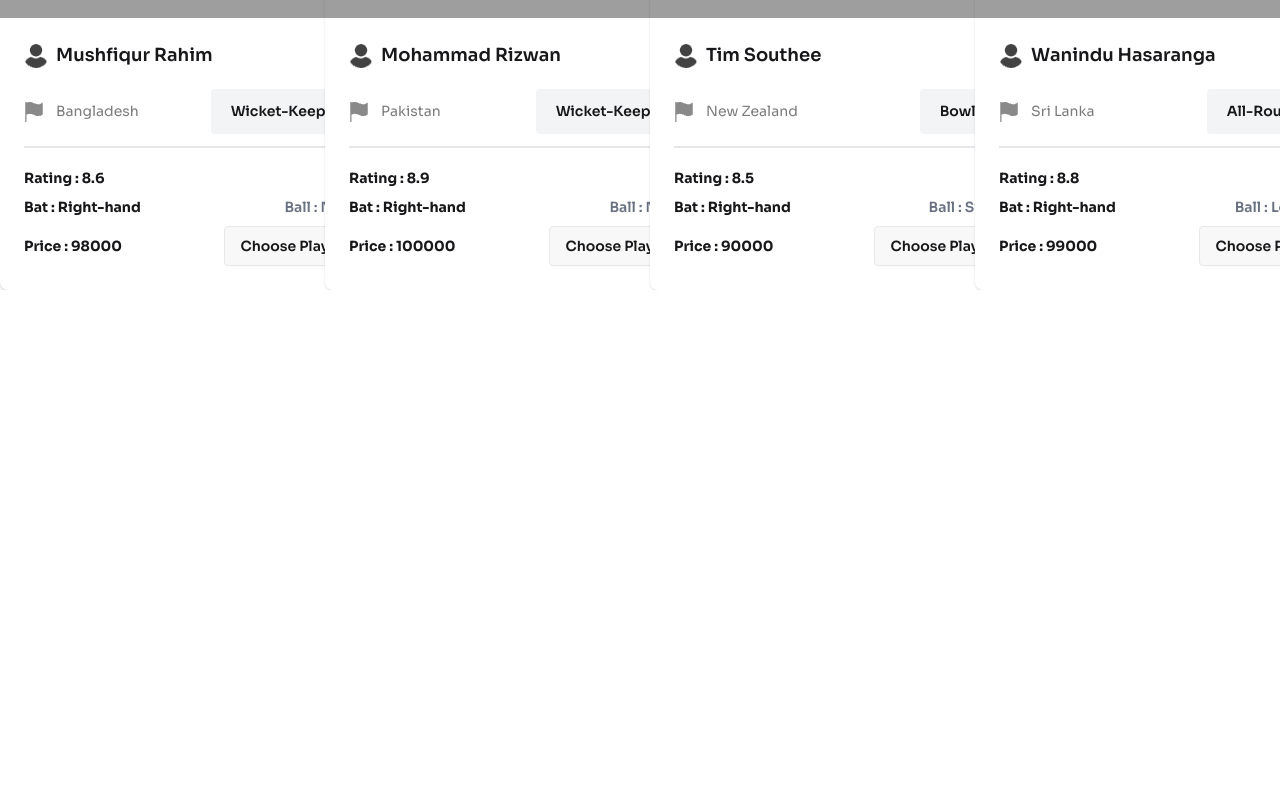
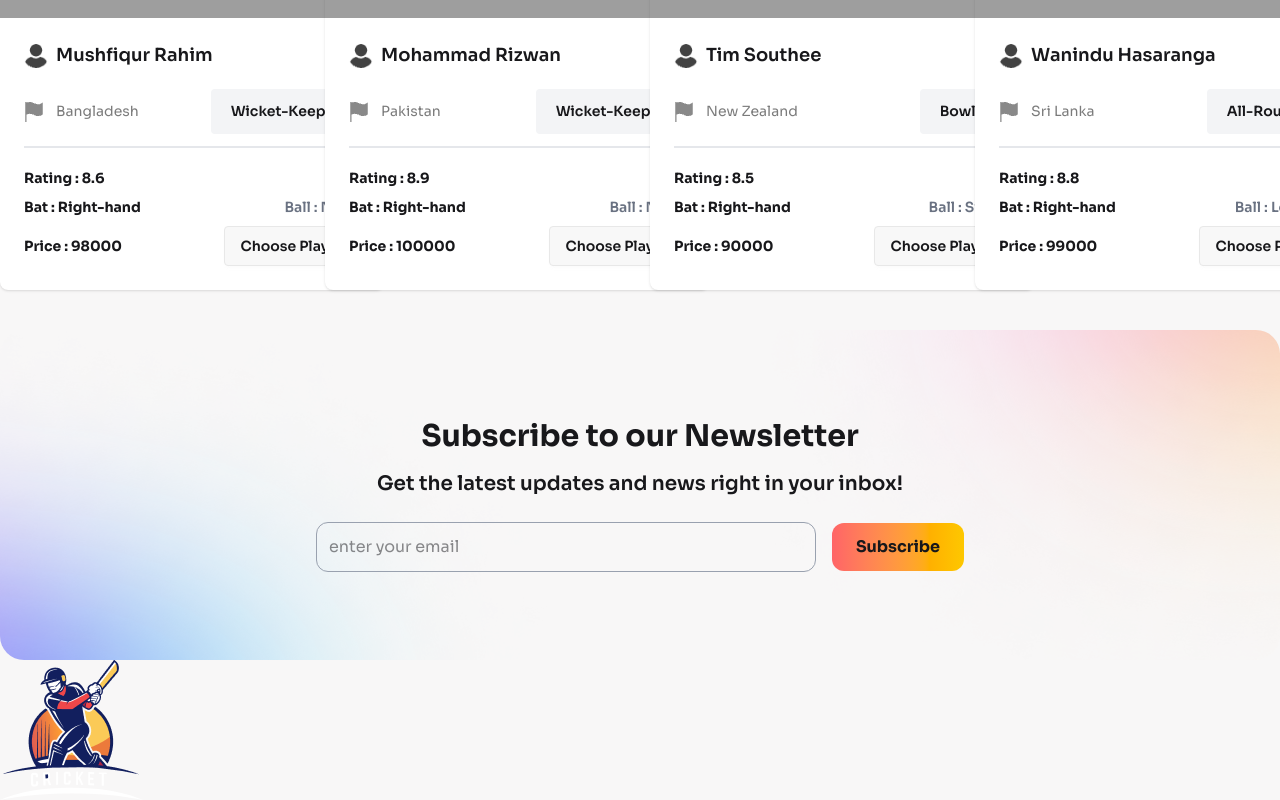
Before and after one commit to jahiddeveloper/BPL-Project, a React (Vite) app: page / in a window 1280 px wide. Shown: the part 2550-3350 px from the top of the page. Before the commit the page ends 2840 px from the top, so only its background shows below. Built offline with nearby package versions, Linux system fonts and the light colour scheme; grey boxes are pictures that could not be loaded.

Commit message:
Subscribe section is compleat

```diff
--- a/src/App.jsx
+++ b/src/App.jsx
@@ -4,6 +4,8 @@ import AvailableBalance from "./Component/AvailableBalance/AvailableBalance";
 import Hero from "./Component/Hero/Hero";
 import Navbar from "./Component/Navbar/Navbar";
 import SelectedPlayers from "./Component/SelectedPlayers/SelectedPlayers";
+import Footer from "./Component/Footer/Footer";
+import Subscribe from "./Component/Subscribe/Subscribe";
 
 let fetchPlayers = fetch("/player.json").then((res) => res.json());
 
@@ -33,6 +35,9 @@ function App() {
         <AvailableBalance fetchPlayers={fetchPlayers}></AvailableBalance>
       </Suspense> : <SelectedPlayers></SelectedPlayers>
       }
+
+      <Subscribe></Subscribe>
+      <Footer></Footer>
     </>
   );
 }
--- /dev/null
+++ b/src/Component/Footer/Footer.jsx
@@ -0,0 +1,12 @@
+import React from 'react';
+import footerImg from '../../assets/logo-footer.png'
+
+const Footer = () => {
+    return (
+        <div>
+            <img src={footerImg} alt="" />
+        </div>
+    );
+};
+
+export default Footer;
--- /dev/null
+++ b/src/Component/Subscribe/Subscribe.jsx
@@ -0,0 +1,23 @@
+import React from "react";
+
+const Subscribe = () => {
+  return (
+    <div className="mt-10 container mx-auto bg-[url('./assets/bg-shadow.png')] bg-cover bg-center py-22 rounded-3xl">
+      <h1 className="text-center text-3xl font-bold">
+        Subscribe to our Newsletter
+      </h1>
+      <h3 className="mt-4 text-xl font-semibold text-center">
+        Get the latest updates and news right in your inbox!
+      </h3>
+
+      <div className="flex justify-center">
+        <div className="flex items-center gap-4 mt-6">
+          <input className="w-70 md:w-125 pl-1 md:pl-3 py-2 md:py-3 rounded-lg md:rounded-xl border-1 border-gray-400 outline-0" type="email" placeholder="enter your email" />
+          <button className="py-2 md:py-3 rounded-lg px-4 md:px-6 md:rounded-xl bg-gradient-to-l from-yellow-400 to-red-400 cursor-pointer font-bold">Subscribe</button>
+        </div>
+      </div>
+    </div>
+  );
+};
+
+export default Subscribe;
```
